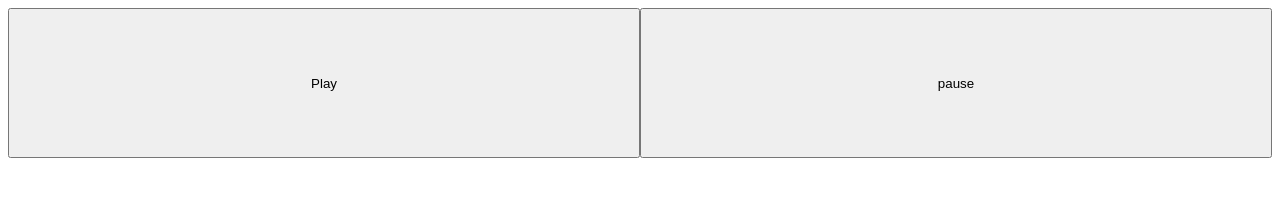
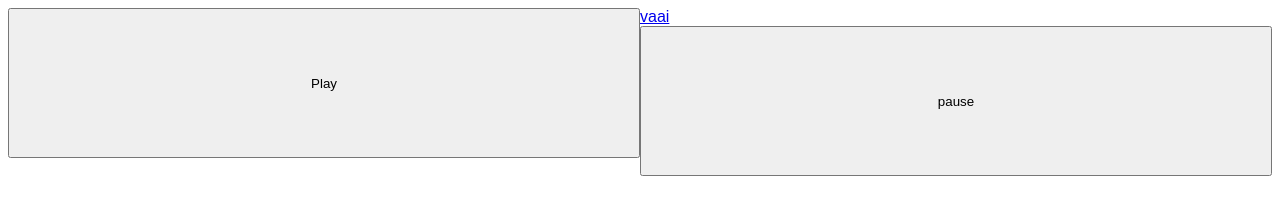
Before and after one commit to isabelpardal/arduino, a website: page memory-lane/app/color/index.html in a window 1280 px wide. Drawn offline with nearby package versions, Linux system fonts and the light colour scheme.

Commit message:
mudancas

```diff
--- a/memory-lane/app/color/index.html
+++ b/memory-lane/app/color/index.html
@@ -14,7 +14,7 @@
 
 <body>
 
-
+<a href="http://bfred-it.github.io/iphone-inline-video/demo/">vaai</a>
 <div id="vid">
   <video width="100%" height="100%" muted >
 
--- a/memory-lane/gulpfile.js
+++ b/memory-lane/gulpfile.js
@@ -7,6 +7,7 @@ const pump = require('pump');
 const gulpImports = require('gulp-imports');
 const $ = gulpLoadPlugins();
 const reload = browserSync.reload;
+
 
 gulp.task('styles', (run) => {
   pump([
--- a/memory-lane/package.json
+++ b/memory-lane/package.json
@@ -47,6 +47,7 @@
     }
   },
   "dependencies": {
-    "gulp-util": "^3.0.7"
+    "gulp-util": "^3.0.7",
+    "iphone-inline-video": "^1.9.4"
   }
 }
```
